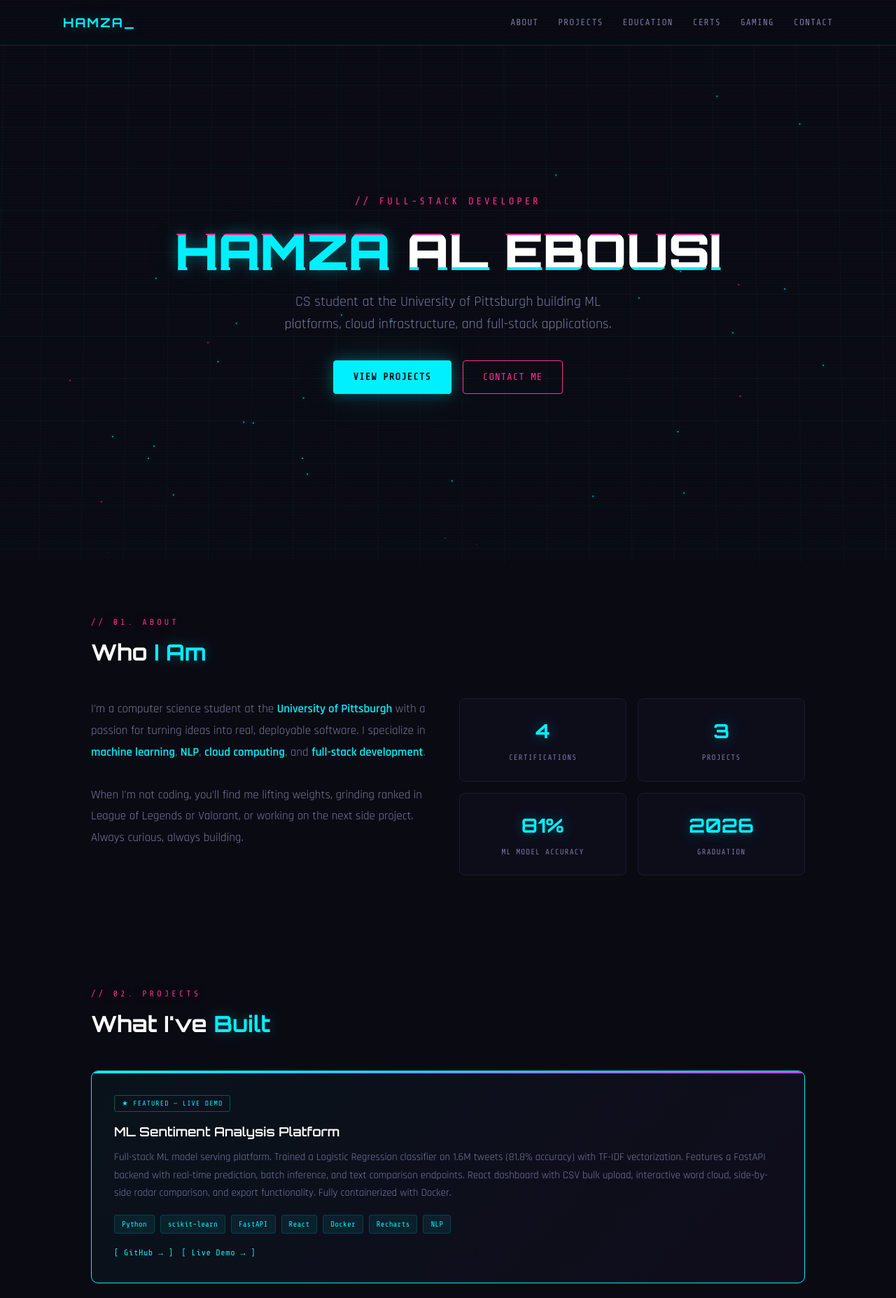
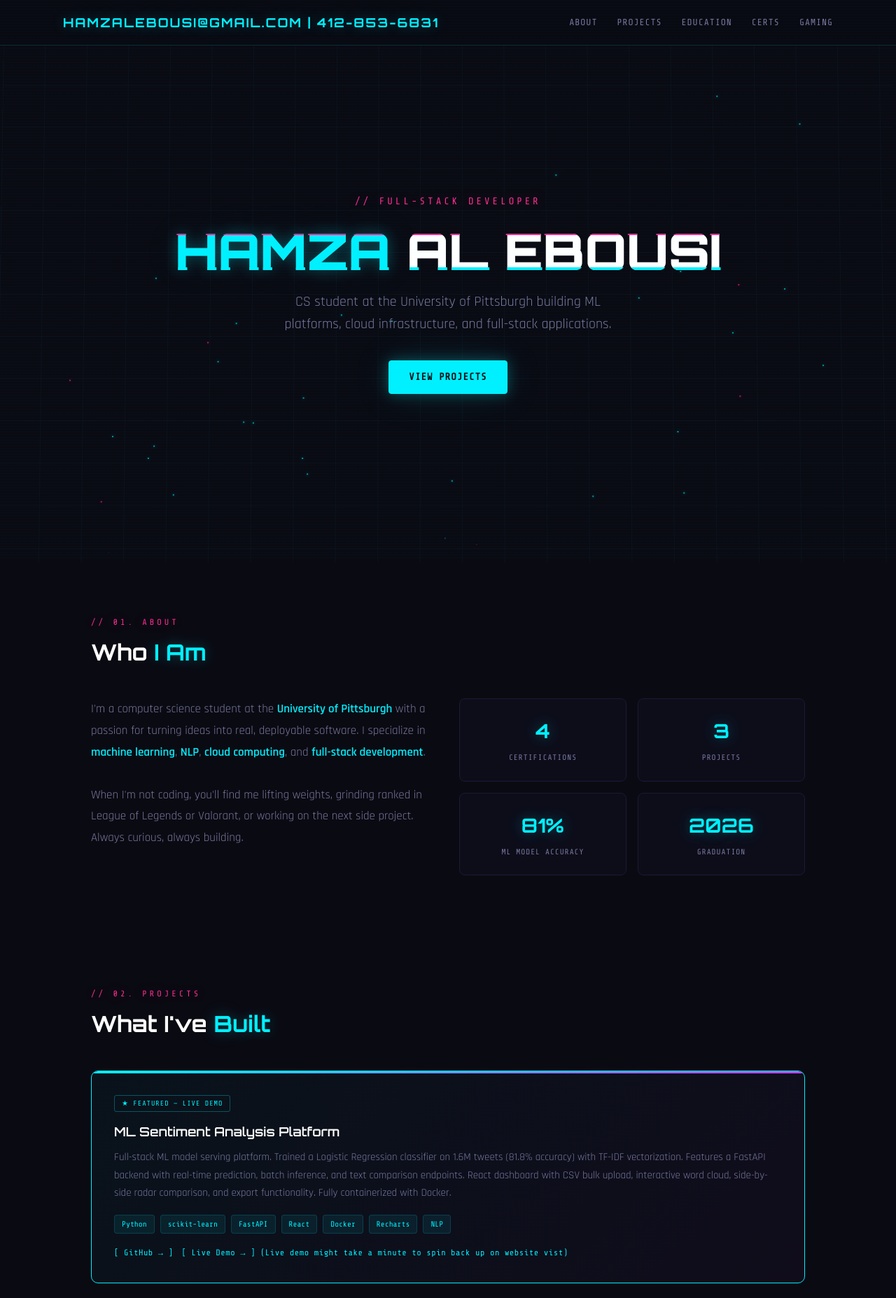
Before and after one commit to Equinox2005/resume-website, a plain HTML site: page index.html in a window 1280 px wide. Shown: the top 1855 px of the page at 70% size. Drawn offline with nearby package versions, Linux system fonts and the light colour scheme.

Commit message:
Update contact information and demo links in index.html
Updated navigation and footer sections with new contact information and links. Removed outdated contact links and added a new demo link.

```diff
--- a/index.html
+++ b/index.html
@@ -743,14 +743,13 @@
   <!-- ═══ NAVIGATION ═══════════════════════════════════════════════ -->
   <nav>
     <div class="nav-inner">
-      <div class="nav-logo">HAMZA_</div>
+      <div class="nav-logo">HAMZALEBOUSI@GMAIL.COM | 412-853-6831</div>
       <div class="nav-links">
         <a href="#about">About</a>
         <a href="#projects">Projects</a>
         <a href="#education">Education</a>
         <a href="#certs">Certs</a>
         <a href="#gaming">Gaming</a>
-        <a href="#contact">Contact</a>
       </div>
     </div>
   </nav>
@@ -766,7 +765,6 @@
       <p class="hero-sub">CS student at the University of Pittsburgh building ML platforms, cloud infrastructure, and full-stack applications.</p>
       <div class="hero-buttons">
         <a href="#projects" class="btn btn-primary">View Projects</a>
-        <a href="mailto:hamzalebousi@gmail.com" class="btn btn-outline">Contact Me</a>
       </div>
     </div>
   </section>
@@ -826,7 +824,7 @@
         </div>
         <div class="project-links">
           <a href="https://github.com/Equinox2005/ml-sentiment-platform" target="_blank">[ GitHub → ]</a>
-          <a href="https://sentiment-dashboard.onrender.com" target="_blank">[ Live Demo → ]</a>
+          <a href="https://sentiment-dashboard-nr3s.onrender.com/" target="_blank">[ Live Demo → ] (Live demo might take a minute to spin back up on website vist)</a>
         </div>
       </div>
 
@@ -934,7 +932,6 @@
         </div>
         <div class="game-ign">Equinox#8496 • NA</div>
         <a href="https://op.gg/lol/summoners/na/Equinox-8496" target="_blank" class="game-link">View on OP.GG →</a>
-        <div class="rank-note">Update: manually edit rank in index.html or connect Riot API</div>
       </div>
 
       <!-- Valorant -->
@@ -950,7 +947,6 @@
         </div>
         <div class="game-ign">Equinox#8496</div>
         <a href="https://tracker.gg/valorant/profile/riot/Equinox%238496/overview" target="_blank" class="game-link">View on Tracker.gg →</a>
-        <div class="rank-note">Update: manually edit rank in index.html or connect Riot API</div>
       </div>
 
     </div>
@@ -960,7 +956,6 @@
   <footer id="contact">
     <div class="footer-inner">
       <div class="footer-links">
-        <a href="mailto:hamzalebousi@gmail.com">Email</a>
         <a href="https://www.linkedin.com/in/hamza-al-eb2005/" target="_blank">LinkedIn</a>
         <a href="https://github.com/Equinox2005" target="_blank">GitHub</a>
         <a href="https://equinox2005.github.io/resume-website/" target="_blank">Portfolio</a>
```
